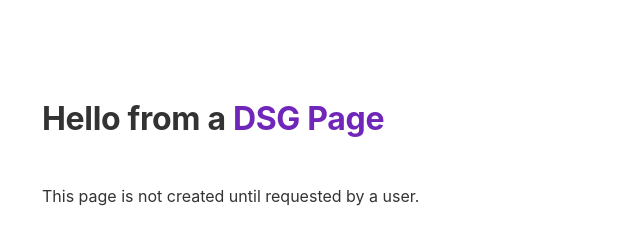
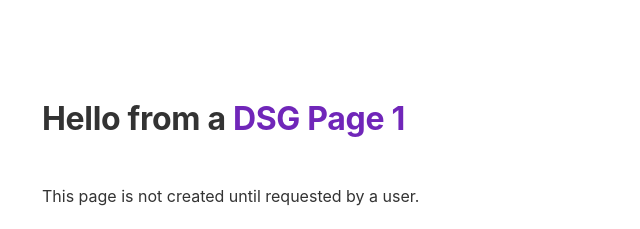
Before and after one commit to AwsSupOps/Gatsbyamplify, a Gatsby site: page /using-dsg in a window 1280 px wide. Shown: the top 229 px of the page, 198-838 px from the left. Built offline with nearby package versions, Linux system fonts and the light colour scheme; Gatsby itself is replaced by a stand-in of ours.

Commit message:
npm update  commits

```diff
--- a/src/templates/using-dsg.js
+++ b/src/templates/using-dsg.js
@@ -7,7 +7,7 @@ import Seo from "../components/seo"
 const UsingDSG = () => (
   <Layout>
     <h1>
-      Hello from a <b>DSG Page</b>
+      Hello from a <b>DSG Page 1</b>
     </h1>
     <p>This page is not created until requested by a user.</p>
     <p>
```
